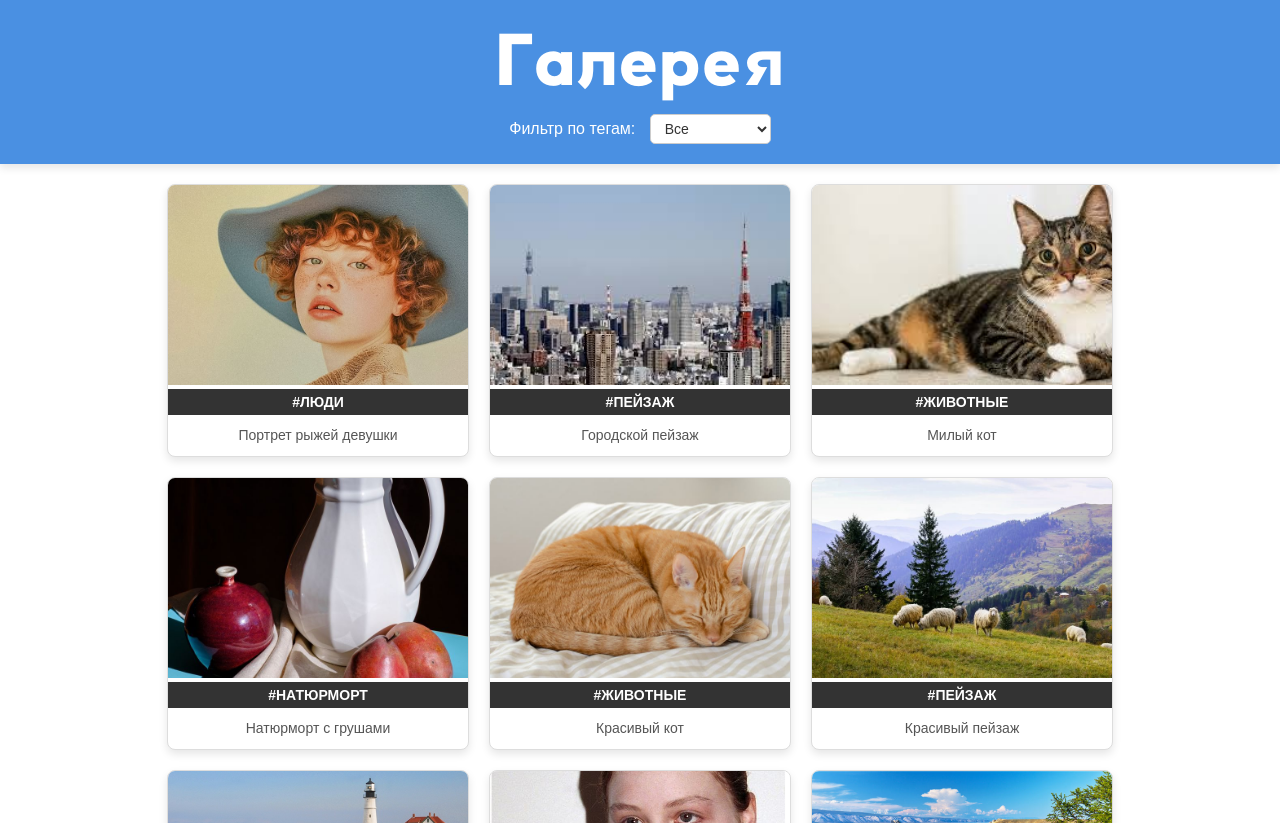
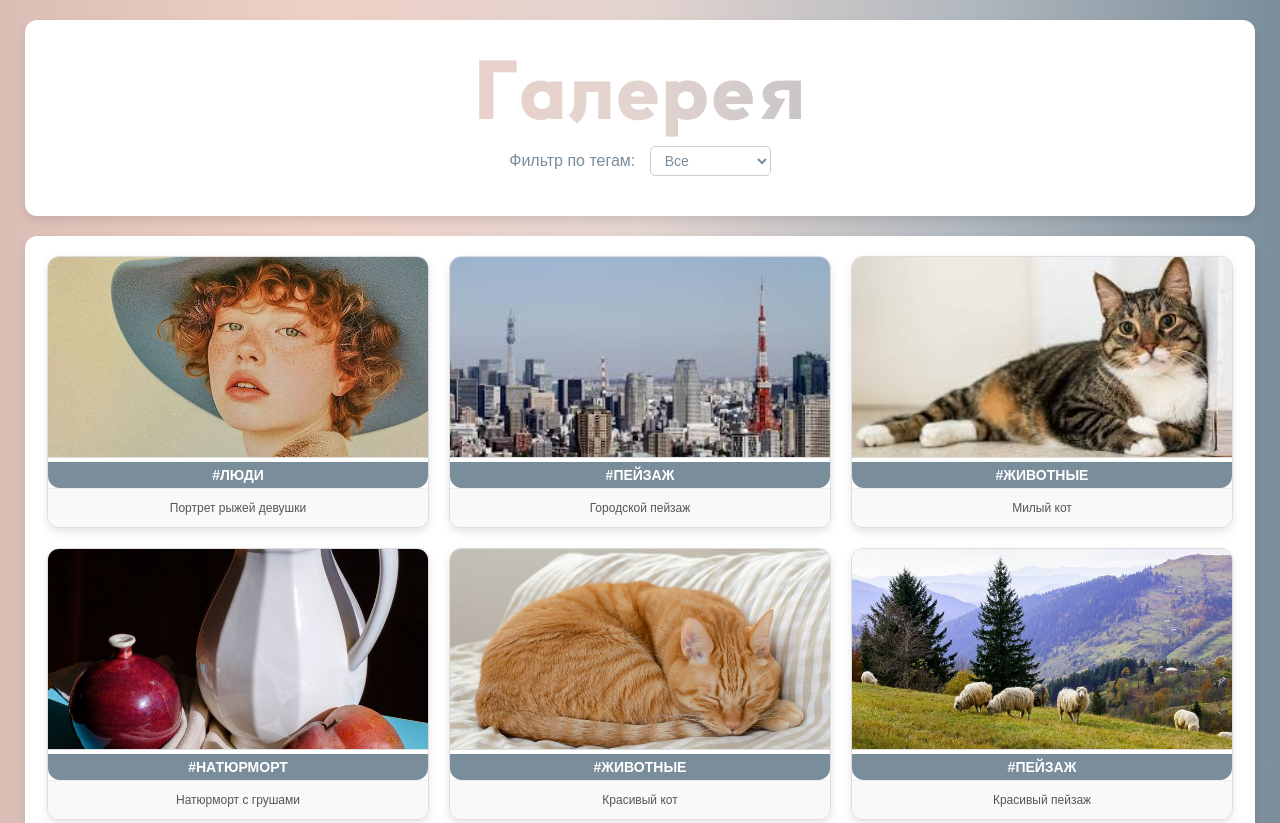
Before and after one commit to patra-patra/gallery, a plain HTML site: page index.html in a window 1280 px wide. Shown: the top 823 px of the page. Drawn offline with Linux system fonts and the light colour scheme; a web font is replaced by a local one.

Commit message:
Добавлен цвет фону

```diff
--- a/index.html
+++ b/index.html
@@ -7,7 +7,9 @@
     <link rel="stylesheet" href="style.css">
 </head>
 <body>
-    <!-- Новый блок для заголовка и фильтра -->
+    <!-- Общий контейнер для заголовка и галереи -->
+    <div class="main-container">
+        <!-- Контейнер заголовка и фильтра -->
         <div class="header-container">
             <h1>Галерея</h1>
             <!-- Фильтр по тегам -->
@@ -21,6 +23,7 @@
 
         <!-- Галерея изображений -->
         <div class="gallery" id="gallery"></div>
+    </div>
 
     <!-- Модальное окно для увеличенного изображения -->
     <div id="modal" class="modal">
--- a/style.css
+++ b/style.css
@@ -1,38 +1,42 @@
 /* Подключение пользовательского шрифта */
 @font-face {
-    font-family: 'KreadonEB'; /* Название шрифта, которое будет использоваться в CSS */
-    src: url('fonts/Kreadon-EB.otf') format('opentype'); /* Путь к файлу шрифта */
-    font-weight: normal; /* Насыщенность шрифта */
-    font-style: normal; /* Стиль шрифта */
+    font-family: 'KreadonEB';
+    src: url('fonts/Kreadon-EB.otf') format('opentype');
+    font-weight: normal;
+    font-style: normal;
 }
 
-/* Подключение шрифта Playfair Display */
 @font-face {
-    font-family: 'PlayfairDisplay'; /* Название шрифта, которое будет использоваться в CSS */
-    src: url('fonts/Playfair_Display/PlayfairDisplay-VariableFont_wght.ttf') format('truetype'); /* Путь к файлу шрифта */
-    font-weight: normal; /* Насыщенность шрифта */
-    font-style: normal; /* Стиль шрифта */
+    font-family: 'PlayfairDisplay';
+    src: url('fonts/Playfair_Display/PlayfairDisplay-VariableFont_wght.ttf') format('truetype');
+    font-weight: normal;
+    font-style: normal;
 }
-/* Подключение шрифта Montserrat */
+
 @font-face {
-    font-family: 'Montserrat'; /* Название шрифта, которое будет использоваться в CSS */
-    src: url('fonts/Montserrat-VariableFont_wght.ttf') format('truetype'); /* Путь к файлу шрифта */
-    font-weight: normal; /* Насыщенность шрифта */
-    font-style: normal; /* Стиль шрифта */
+    font-family: 'Montserrat';
+    src: url('fonts/Montserrat-VariableFont_wght.ttf') format('truetype');
+    font-weight: normal;
+    font-style: normal;
 }
 
 /* Применение шрифта к заголовку h1 */
 h1 {
     font-family: 'KreadonEB', Arial, sans-serif;
     text-align: center;
-    color: #333;
-    margin-top: 5px; /* Еще меньше отступ сверху */
+    background: linear-gradient(to left, #7A8D9B, #B2B9BF, #E3D4D0, #EED0C6, #DABEB6);
+    -webkit-background-clip: text;
+    -webkit-text-fill-color: transparent;
+    margin-top: 5px;
     margin-bottom: 5px;
-    font-size: 70px;
+    font-size: 80px;
 }
 
 body {
-    font-family: 'Montserrat', sans-serif; /* Основной шрифт для всего текста */
+    font-family: 'Montserrat', sans-serif;
+    background-color: #f4f4f9; /* Светлый фон для всего документа */
+    color: #333;
+    background: linear-gradient(to left, #7A8D9B, #B2B9BF, #E3D4D0, #EED0C6, #DABEB6);
 }
 
 /* Стили для фильтра */
@@ -42,19 +46,28 @@ body {
 }
 
     .filter label {
-        font-family: 'Montserrat', sans-serif; /* Основной шрифт для всего текста */
+        font-family: 'Montserrat', sans-serif;
         font-size: 16px;
         margin-right: 10px;
+        color: #7A8D9B;
     }
 
     .filter select {
-        font-family: 'Montserrat', sans-serif; /* Основной шрифт для всего текста */
+        font-family: 'Montserrat', sans-serif;
         padding: 5px 10px;
         font-size: 14px;
         border-radius: 5px;
         border: 1px solid #ccc;
         cursor: pointer;
+        color: #7A8D9B;
+        background-color: #fff;
+        transition: all 0.3s ease;
     }
+
+        .filter select:hover {
+            border-color: #7A8D9B;
+            box-shadow: 0 0 8px rgba(122, 141, 155, 0.3);
+        }
 
 /* Стили для галереи */
 .gallery {
@@ -63,69 +76,73 @@ body {
     justify-content: center;
     gap: 20px;
     padding: 20px;
+    background-color: #fff; /* Фон контейнера */
+    border-radius: 12px; /* Закругленные углы */
+    box-shadow: 0 4px 8px rgba(0, 0, 0, 0.1); /* Тень */
+
 }
 
 /* Стили для карточки изображения */
 .image-card {
     background-color: #fff;
     border: 1px solid #ddd;
-    border-radius: 8px;
+    border-radius: 12px;
     overflow: hidden;
     box-shadow: 0 4px 8px rgba(0, 0, 0, 0.1);
     transition: opacity 0.5s ease, transform 0.5s ease;
-    width: 300px;
+    width: calc((1200px - 60px) / 3); /* Ширина карточки с учетом отступов */
     text-align: center;
-    opacity: 1; /* По умолчанию карточка видима */
-    transform: scale(1); /* По умолчанию карточка в нормальном размере */
+    opacity: 1;
+    transform: scale(1);
 }
 
-    /* Стили для скрытой карточки */
     .image-card.hidden {
-        opacity: 0; /* Карточка становится прозрачной */
-        transform: scale(0.9); /* Карточка немного уменьшается */
-        pointer-events: none; /* Отключаем взаимодействие с карточкой */
+        opacity: 0;
+        transform: scale(0.9);
+        pointer-events: none;
     }
 
-    /* Стили для полностью скрытой карточки */
     .image-card.removed {
-        display: none; /* Карточка полностью скрыта и не занимает место */
+        display: none;
     }
 
-    /* Эффект при наведении на карточку */
     .image-card:hover {
-        transform: translateY(-5px) scale(1.05); /* Карточка поднимается и увеличивается */
-        box-shadow: 0 8px 16px rgba(0, 0, 0, 0.2); /* Тень становится больше */
+        transform: translateY(-5px) scale(1.05);
+        box-shadow: 0 8px 16px rgba(0, 0, 0, 0.2);
     }
 
-    /* Стили для изображения внутри карточки */
     .image-card img {
         width: 100%;
         height: 200px;
         object-fit: cover;
         cursor: pointer;
+        border-bottom: 1px solid #ddd;
     }
 
 /* Стили для тега изображения */
 .image-tag {
-    background-color: #333;
+    background-color: #7A8D9B;
     color: #fff;
     padding: 5px 10px;
     font-size: 14px;
     font-weight: bold;
     text-transform: uppercase;
+    border-radius: 0 0 12px 12px;
 }
 
 /* Стили для описания изображения */
 .image-description {
     padding: 10px;
-    font-size: 14px;
+    font-size: 12px;
     color: #555;
     line-height: 1.5;
+    background-color: #f9f9f9;
+    border-top: 1px solid #eee;
 }
 
 /* Стили для модального окна */
 .modal {
-    display: none; /* Скрыто по умолчанию */
+    display: none;
     position: fixed;
     z-index: 1000;
     padding-top: 60px;
@@ -134,18 +151,18 @@ body {
     width: 100%;
     height: 100%;
     overflow: auto;
-    background-color: rgba(0, 0, 0, 0.9); /* Полупрозрачный черный фон */
+    background-color: rgba(0, 0, 0, 0.9);
 }
 
-/* Стили для изображения в модальном окне */
 .modal-content {
     margin: auto;
     display: block;
     max-width: 90%;
-    max-height: 70vh; /* Уменьшаем высоту, чтобы было место для текста */
+    max-height: 70vh;
+    border-radius: 12px;
+    box-shadow: 0 4px 20px rgba(0, 0, 0, 0.5);
 }
 
-/* Стили для кнопки закрытия модального окна */
 .close {
     position: absolute;
     top: 20px;
@@ -157,7 +174,6 @@ body {
     cursor: pointer;
 }
 
-    /* Эффект при наведении на кнопку закрытия */
     .close:hover,
     .close:focus {
         color: #bbb;
@@ -165,66 +181,50 @@ body {
         cursor: pointer;
     }
 
-/* Стили для тега в модальном окне */
 .modal-tag {
     text-align: center;
     color: #fff;
     font-size: 18px;
     font-weight: bold;
     margin-top: 10px;
+    background-color: rgba(122, 141, 155, 0.8);
+    padding: 5px 10px;
+    border-radius: 5px;
+    display: inline-block;
 }
 
-/* Стили для описания в модальном окне */
 .modal-description {
     text-align: center;
     color: #fff;
     font-size: 16px;
     margin-top: 10px;
     padding: 0 20px;
+    background-color: rgba(0, 0, 0, 0.7);
+    border-radius: 5px;
+    display: inline-block;
+    max-width: 80%;
+    margin: 10px auto;
 }
 
 /* Стили для контейнера заголовка и фильтра */
-/* Стили для контейнера заголовка и фильтра */
 .header-container {
-    background-color: #4A90E2; /* Мягкий синий цвет */
-    width: 100%; /* На всю ширину экрана */
-    padding: 20px 0; /* Отступы сверху и снизу */
-    text-align: center; /* Выравнивание по центру */
-    margin: 0; /* Убираем внешние отступы */
-    box-shadow: 0 4px 8px rgba(0, 0, 0, 0.1); /* Легкая тень для глубины */
+    background-color: white;
+    width: 100%; /* Ширина на всю ширину родителя */
+    padding: 20px 0;
+    text-align: center;
+    margin-bottom: 20px; /* Отступ снизу */
+    border-radius: 12px; /* Закругленные углы */
+    box-shadow: 0 4px 8px rgba(0, 0, 0, 0.1); /* Тень */
 }
 
-    /* Стили для заголовка h1 внутри контейнера */
-    .header-container h1 {
-        color: #fff; /* Белый цвет текста */
-        margin-top: 0; /* Убираем отступ сверху */
-        margin-bottom: 10px; /* Отступ снизу */
-        font-size: 70px; /* Размер шрифта */
-    }
-
-    /* Стили для фильтра внутри контейнера */
-    .header-container .filter {
-        margin-bottom: 0; /* Убираем отступ снизу */
-    }
-
-        /* Стили для текста фильтра */
-        .header-container .filter label {
-            color: #fff; /* Белый цвет текста */
-            font-size: 16px; /* Размер шрифта */
-        }
-
-        /* Стили для выпадающего списка */
-        .header-container .filter select {
-            background-color: #fff; /* Белый фон */
-            color: #333; /* Темный текст */
-            border: 1px solid #ccc;
-            padding: 5px 10px; /* Отступы внутри */
-            font-size: 14px; /* Размер шрифта */
-            border-radius: 5px; /* Закругленные углы */
-            cursor: pointer; /* Курсор в виде указателя */
-        }
+/* Убираем отступы у body и html */
 body, html {
     margin: 0;
     padding: 0;
     font-family: 'Montserrat', sans-serif; /* Основной шрифт */
 }
+.main-container {
+    max-width: 1230px; /* Фиксированная ширина */
+    margin: 0 auto; /* Центрирование */
+    padding: 20px; /* Внутренние отступы */
+}
```
Lines whose indentation alone changed are shown as unchanged.
